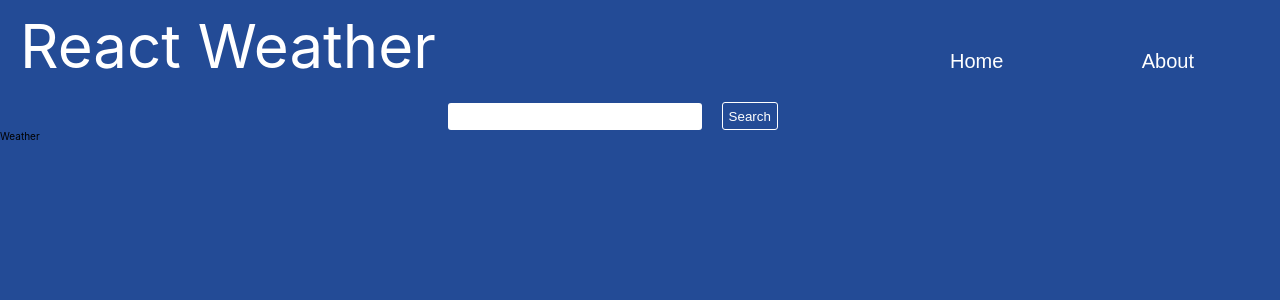
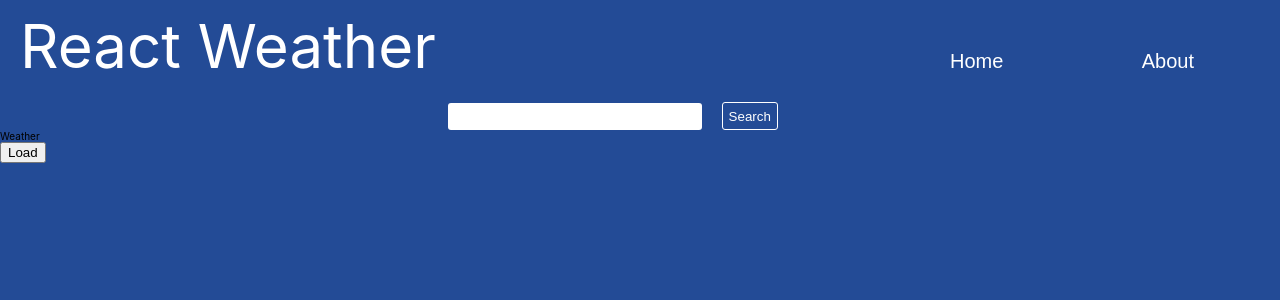
Before and after one commit to lkmarcum/Weather-React, a React (Create React App) app in the folder weather-react/: page / in a window 1280 px wide. Shown: the top 300 px of the page. Built offline with nearby package versions, Linux system fonts and the light colour scheme; no server answers.

Commit message:
got basic API request working

```diff
--- a/weather-react/src/App.js
+++ b/weather-react/src/App.js
@@ -1,4 +1,4 @@
-import React from "react";
+import React, { useState, useEffect } from "react";
 import logo from "./logo.svg";
 import "./App.css";
 
@@ -7,11 +7,25 @@ import Search from "./components/Search";
 import Weather from "./components/Weather";
 
 function App() {
+  const [coords, setCoords] = useState({ latitude: "", longitude: "" });
+
+  useEffect(() => {
+    navigator.geolocation.getCurrentPosition((position) => {
+      console.log(`Lat: ${position.coords.latitude}`);
+      console.log(`Long: ${position.coords.longitude}`);
+      setCoords({
+        ...coords,
+        latitude: position.coords.latitude,
+        longitude: position.coords.longitude,
+      });
+    });
+  }, []);
+
   return (
     <div className="App">
       <Header />
       <Search />
-      <Weather />
+      <Weather coords={coords} />
     </div>
   );
 }
--- a/weather-react/src/components/Search.js
+++ b/weather-react/src/components/Search.js
@@ -3,14 +3,6 @@ import "../styles/search.scss";
 
 const Search = () => {
   const [input, setInput] = useState("");
-  const [location, setLocation] = useState({ latitude: "", longitude: "" });
-
-  useEffect(() => {
-    navigator.geolocation.getCurrentPosition((position) => {
-      console.log(`Lat: ${position.coords.latitude}`);
-      console.log(`Long: ${position.coords.longitude}`);
-    });
-  }, []);
 
   const handleChange = (e) => {
     setInput(e.target.value);
--- a/weather-react/src/components/Weather.js
+++ b/weather-react/src/components/Weather.js
@@ -1,10 +1,38 @@
-import React from "react";
+import React, { useState, useEffect } from "react";
+import axios from "axios";
 import "../styles/weather.scss";
 
-const Weather = () => {
+const Weather = ({ coords }) => {
+  const [weather, setWeather] = useState({});
+
+  // useEffect(() => {
+  //   getWeather(coords.latitude, coords.longitude);
+  // }, []);
+
+  const handleLoad = () => {
+    getWeather(coords.latitude, coords.longitude);
+  };
+
+  const getWeather = (lat, lon) => {
+    axios
+      .get(
+        `https://api.openweathermap.org/data/2.5/onecall?lat=${lat}&lon=${lon}&units=imperial&appid=cae7f85f2e7b7fa5d12f22debcb8f93b`
+      )
+      .then((res) => {
+        console.log(`RES: ${res.data.lat}`);
+        // setWeather(res.data);
+      })
+      .catch((err) => {
+        console.log(`Error: ${err}`);
+      });
+  };
+
   return (
     <div className="weather">
       <h3>Weather</h3>
+      <button onClick={handleLoad}>Load</button>
+      <h4>{coords.latitude}</h4>
+      <h4>{coords.longitude}</h4>
     </div>
   );
 };
```
Also changed, not shown: 1 other file (tests, documents, lock files or other folders).
